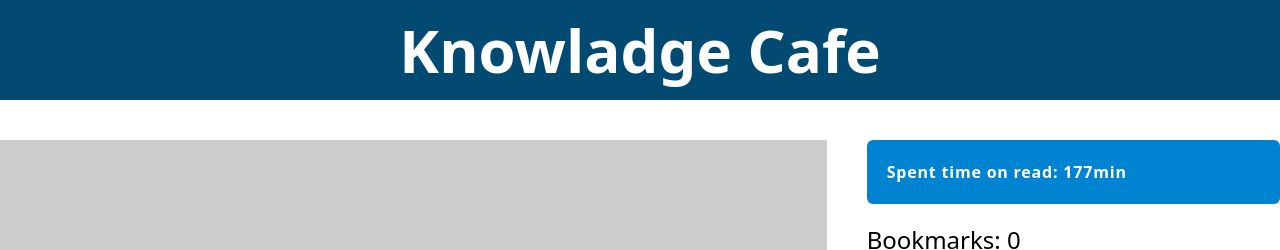
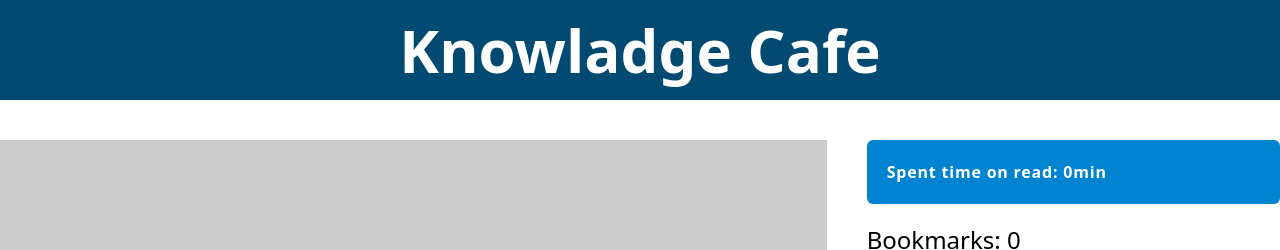
Before and after one commit to hmbashar/react-project-Knowladge, a React (Vite) app: page / in a window 1280 px wide. Shown: the top 250 px of the page. Built offline with nearby package versions, Linux system fonts and the light colour scheme.

Commit message:
added spent time to read and avoid duplicated posts to bookmarks

```diff
--- a/src/App.jsx
+++ b/src/App.jsx
@@ -2,21 +2,26 @@ import './App.css'
 import Header from './components/Header/Header'
 import Blogs from './components/Blogs/Blogs'
 import Bookmarks from './components/Bookmarks/Bookmarks'
-import {useState} from 'react'
+import { useState } from 'react'
 function App() {
 
   const [bookmarks, setBookmarks] = useState([]);
 
-  const [spendTime, setSpendTime] = useState([]);
+  const [spendTime, setSpendTime] = useState(0);
 
 
   const handelAddToBookmark = blog => {
-    const newBookmarks = [...bookmarks, blog]
-    setBookmarks(newBookmarks);
+    if (!bookmarks.some((b) => b.id === blog.id)) {
+      const newBookmarks = [...bookmarks, blog]
+      setBookmarks(newBookmarks);
+    }else {
+      alert('This Post alread added')
+    }
   }
 
-  const handelSpendTime = time => {
-    console.log(time);
+  const handelSpendTime = (time) => {
+    const newTime = spendTime + time.reading_time;
+    setSpendTime(newTime);
   }
 
   return (
@@ -25,7 +30,7 @@ function App() {
       <div className="md:flex gap-10 justify-center my-10 max-w-7xl mx-auto">
         <Blogs handelAddToBookmark={handelAddToBookmark} handelSpendTime={handelSpendTime}></Blogs>
         <div className="bookmarks md:w-1/3">
-          <Bookmarks bookmarks={bookmarks}></Bookmarks>
+          <Bookmarks bookmarks={bookmarks} spendTime={spendTime}></Bookmarks>
         </div>
       </div>
     </>
--- a/src/components/Bookmarks/Bookmarks.jsx
+++ b/src/components/Bookmarks/Bookmarks.jsx
@@ -2,10 +2,10 @@ import PropTypes from 'prop-types';
 import Bookmark from '../Bookmark/Bookmark';
 import ReadTime from '../ReadTime/ReadTime';
 
-const Bookmarks = ({ bookmarks }) => {
+const Bookmarks = ({ bookmarks, spendTime }) => {
     return (
         <div>
-            <ReadTime></ReadTime>
+            <ReadTime spendTime={spendTime}></ReadTime>
             <h2 className="text-2xl">Bookmarks: {bookmarks.length}</h2>
 
             {
@@ -23,5 +23,6 @@ const Bookmarks = ({ bookmarks }) => {
 };
 Bookmarks.propTypes = {
     bookmarks: PropTypes.array,
+   // spendTime: PropTypes.func
 }
 export default Bookmarks;
--- a/src/components/ReadTime/ReadTime.jsx
+++ b/src/components/ReadTime/ReadTime.jsx
@@ -1,8 +1,8 @@
 
-const ReadTime = () => {
+const ReadTime = ({spendTime}) => {
     return (
         <div className="p-5 bg-sky-600 rounded-md mb-5">
-            <h2 className="text-white font-semibold tracking-wider">Spent time on read: 177min</h2>
+            <h2 className="text-white font-semibold tracking-wider">Spent time on read: {spendTime}min</h2>
         </div>
     );
 };
```
